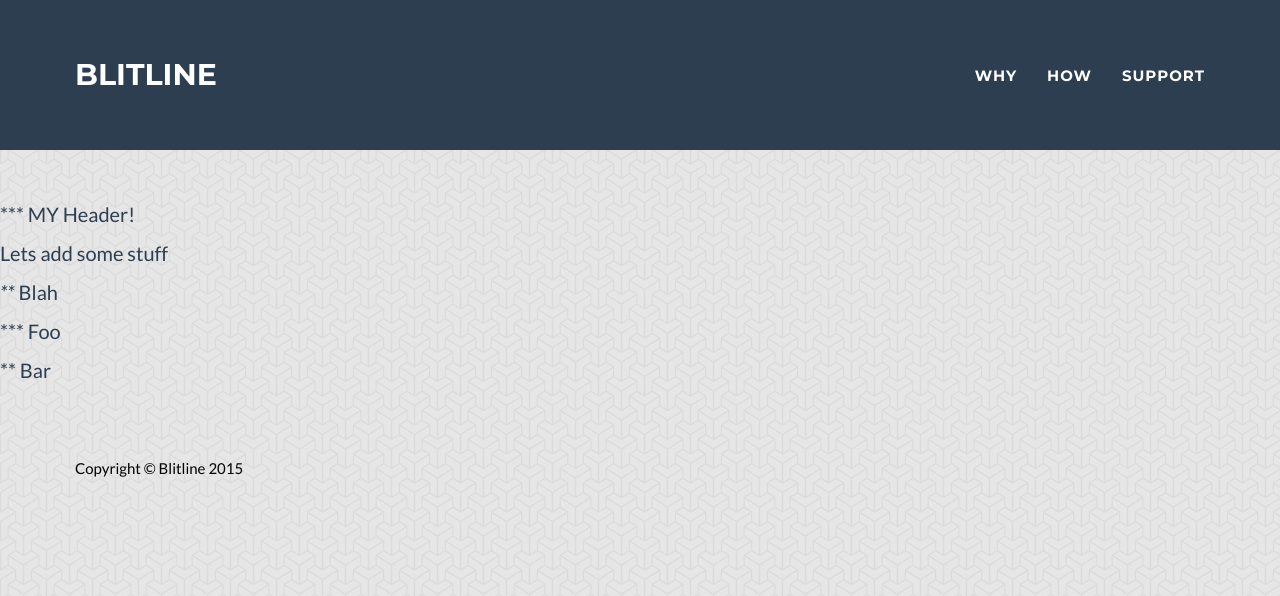
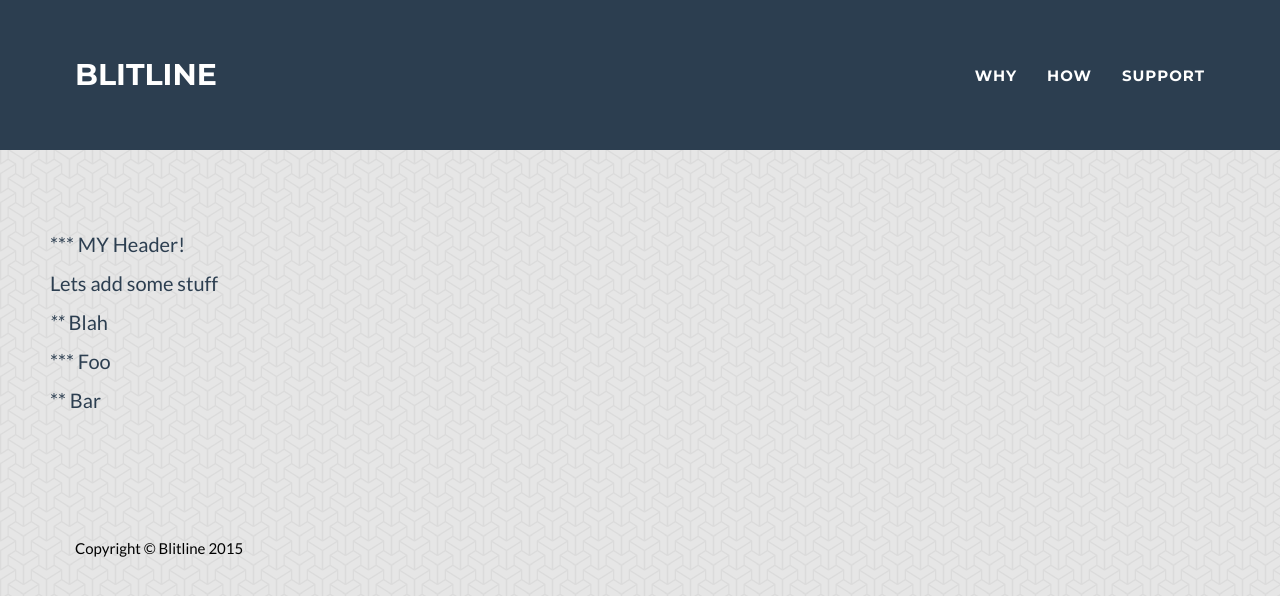
Before and after one commit to blitline-dev/blitline-dev.github.io, a Jekyll site: the page built from articles/test_article.md, in a window 1280 px wide. Shown: the top 596 px of the page. Built offline with Jekyll 4.4.1, drawn with Linux system fonts in a browser that asks for light colours; some web fonts are replaced.

Commit message:
Update article.html

```diff
--- a/_layouts/article.html
+++ b/_layouts/article.html
@@ -70,7 +70,7 @@
         </div>
         <!-- /.container-fluid -->
     </nav>
-    <div style="margin-top: 200px;">
+    <div style="margin-top: 180px; padding: 50px;">
     {{content}}
     </div>
 
```
